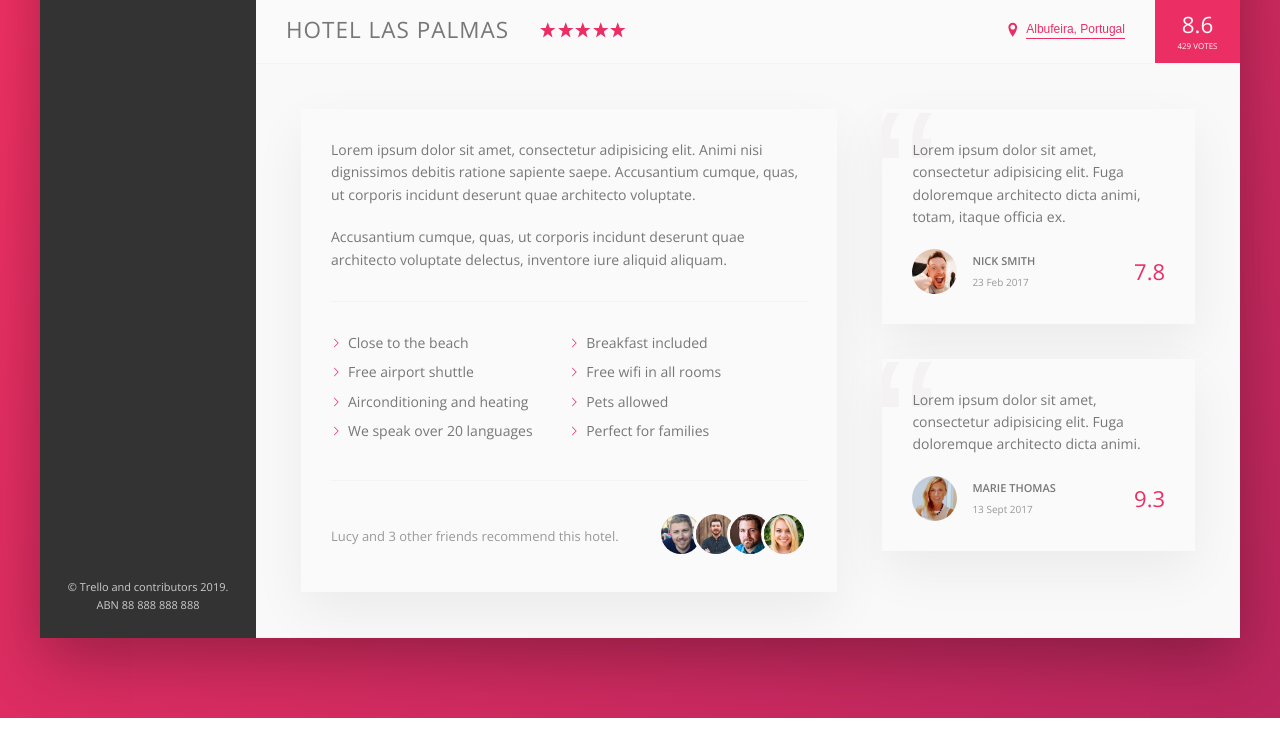
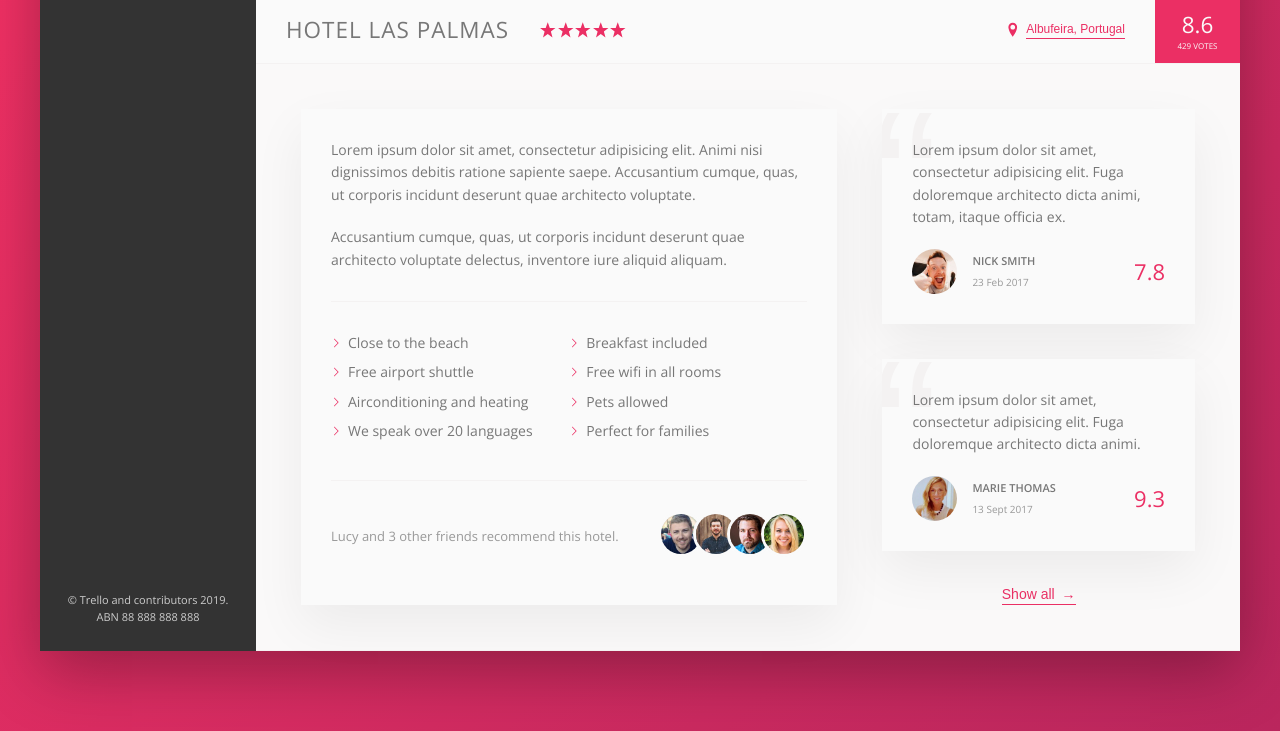
Before and after one commit to barrosdaniel/AcademicProjects-14Trello, a website: page index.html in a window 1280 px wide. Shown: the part 538-1269 px from the top of the page. Drawn offline with nearby package versions, Linux system fonts and the light colour scheme.

Commit message:
feature: Add User Reviews section > Button markup and styling

```diff
--- a/index.html
+++ b/index.html
@@ -234,6 +234,9 @@
                                 <div class="review__rating">9.3</div>
                             </figcatption>
                         </figure>
+
+                        <button class="btn-inline">Show
+                            all <span>&rarr;</span></button>
                     </div>
                 </div>
             </main>
--- a/sass/components/_components.scss
+++ b/sass/components/_components.scss
@@ -281,8 +281,17 @@
   cursor: pointer;
   transition: .2s;
 
+  span {
+    margin-left: .3rem;
+    transition: margin-left 0.2s;
+  }
+
   &:hover {
     color: var(--color-gray-dark-1);
+
+    & span {
+      margin-left: .8rem;
+    }
   }
 
   &:focus {
--- a/sass/layout/_layout.scss
+++ b/sass/layout/_layout.scss
@@ -32,3 +32,9 @@
   background-color: var(--color-white);
   flex: 1;
 }
+
+.user-reviews {
+  display: flex;
+  flex-direction: column;
+  align-items: center;
+}
```
Also changed, not shown: css/style.css.
